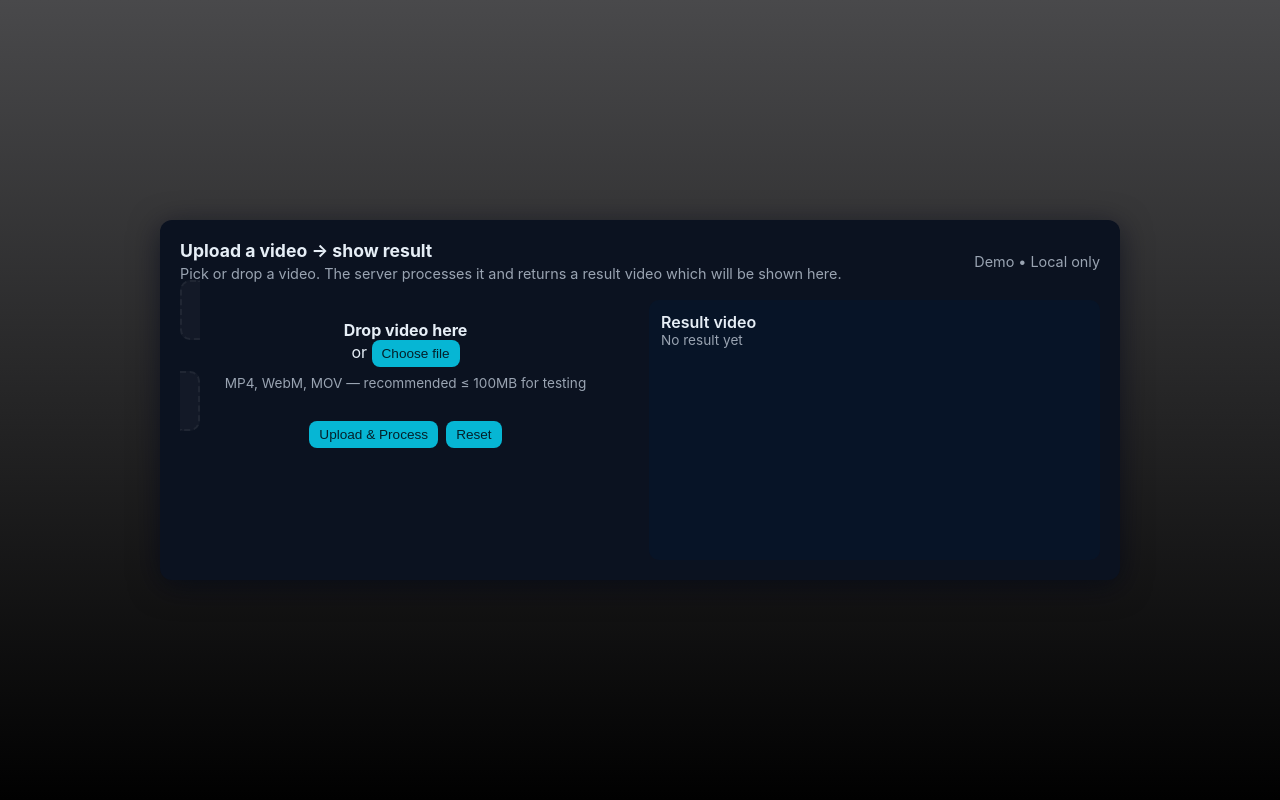
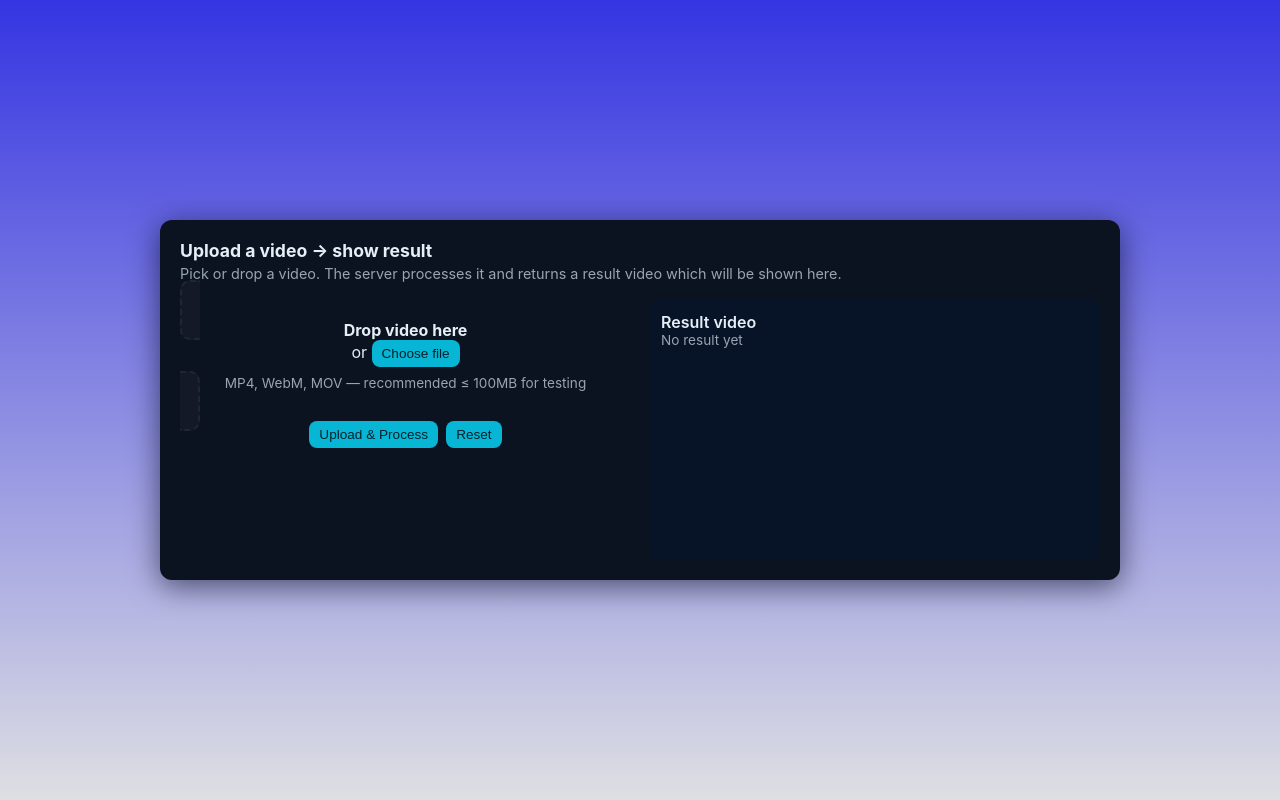
Before and after one commit to riakashyap/SafeSight, a Flask app: page /upload_page in a window 1280 px wide. Run offline with Flask 3, Linux system fonts and the light colour scheme.

Commit message:
Update upload_page.html

```diff
--- a/src/templates/upload_page.html
+++ b/src/templates/upload_page.html
@@ -12,7 +12,7 @@
     }
     *{box-sizing:border-box}
     body{
-      margin:0; background:linear-gradient(180deg,#49494b 0%, #010101 100%);
+      margin:0; background:linear-gradient(180deg,#3535e2 0%, #dedfe2 100%);
       color:#e6eef6; min-height:100vh; display:flex; align-items:center; justify-content:center;
       padding:24px;
     }
@@ -50,9 +50,7 @@
         <h1>Upload a video → show result</h1>
         <p class="lead">Pick or drop a video. The server processes it and returns a result video which will be shown here.</p>
       </div>
-      <div style="text-align:right;color:var(--muted);font-size:0.9rem">
-        Demo • Local only
-      </div>
+
     </header>
 
     <!-- Left: Upload -->
```
